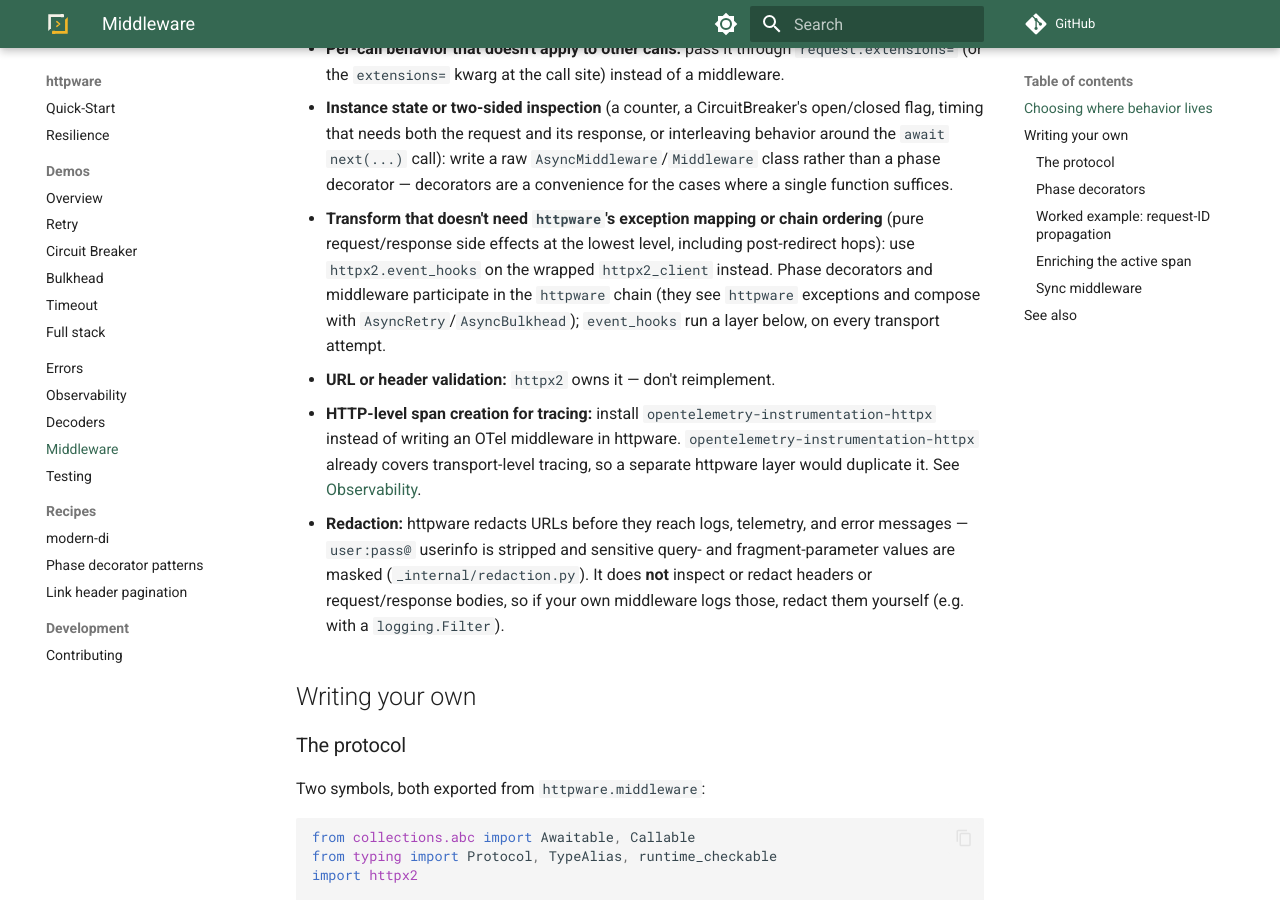
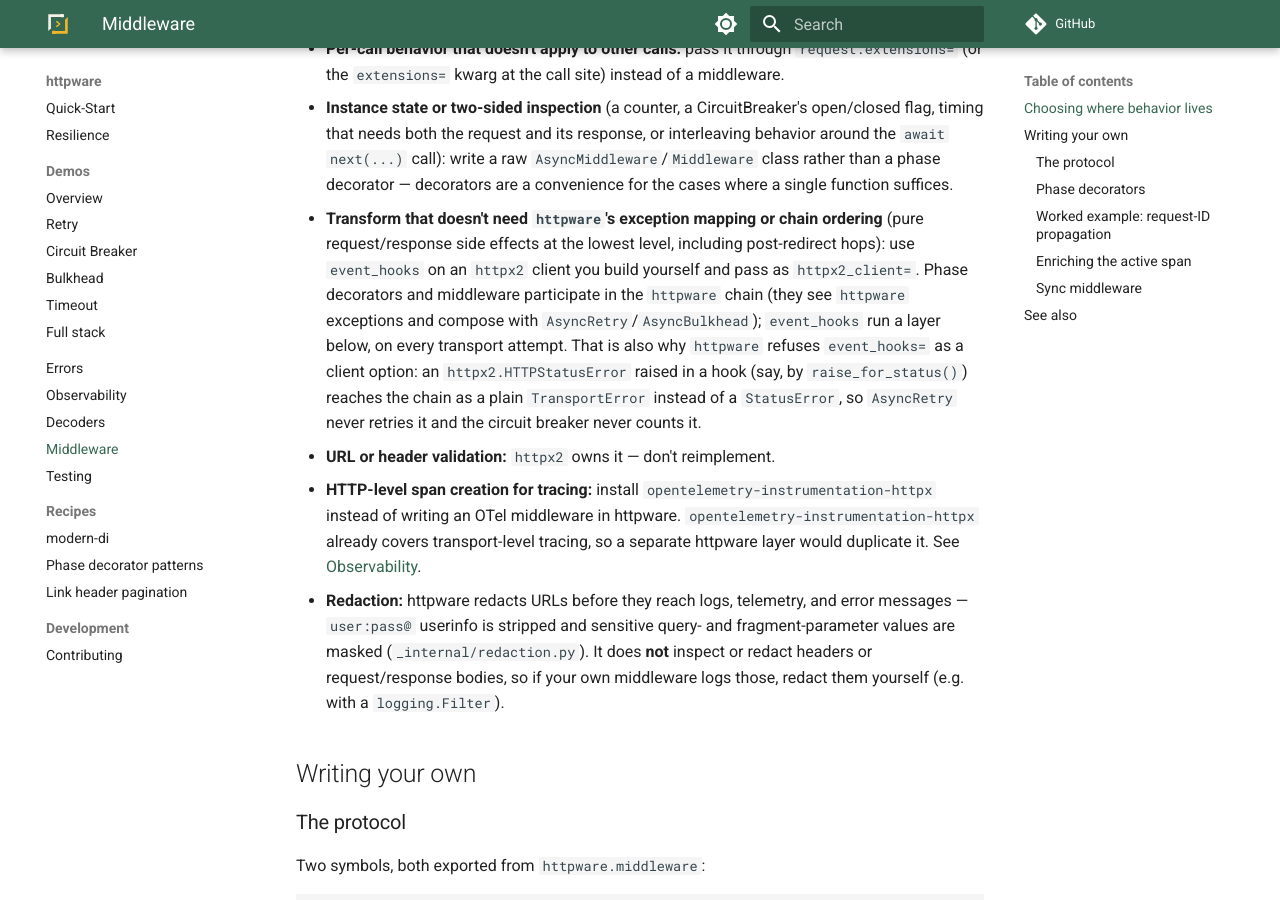
Before and after one commit to modern-python/httpware, an MkDocs documentation site: the page built from docs/middleware.md, in a window 1280 px wide and 900 px high, scrolled down 497 px. Built offline with MkDocs 1.6.1 and Material for MkDocs 9.7.7, drawn with Linux system fonts in a browser that asks for light colours; comment, search, counter and statistics services are not loaded.

Commit message:
docs: point event_hooks at a caller-built httpx2 client (#149)

```diff
--- a/docs/middleware.md
+++ b/docs/middleware.md
@@ -10,7 +10,7 @@ Middleware is for *cross-cutting* concerns — behavior that should apply to eve
 
 - **Per-call behavior that doesn't apply to other calls:** pass it through `request.extensions=` (or the `extensions=` kwarg at the call site) instead of a middleware.
 - **Instance state or two-sided inspection** (a counter, a CircuitBreaker's open/closed flag, timing that needs both the request and its response, or interleaving behavior around the `await next(...)` call): write a raw `AsyncMiddleware`/`Middleware` class rather than a phase decorator — decorators are a convenience for the cases where a single function suffices.
-- **Transform that doesn't need `httpware`'s exception mapping or chain ordering** (pure request/response side effects at the lowest level, including post-redirect hops): use `httpx2.event_hooks` on the wrapped `httpx2_client` instead. Phase decorators and middleware participate in the `httpware` chain (they see `httpware` exceptions and compose with `AsyncRetry`/`AsyncBulkhead`); `event_hooks` run a layer below, on every transport attempt.
+- **Transform that doesn't need `httpware`'s exception mapping or chain ordering** (pure request/response side effects at the lowest level, including post-redirect hops): use `event_hooks` on an `httpx2` client you build yourself and pass as `httpx2_client=`. Phase decorators and middleware participate in the `httpware` chain (they see `httpware` exceptions and compose with `AsyncRetry`/`AsyncBulkhead`); `event_hooks` run a layer below, on every transport attempt. That is also why `httpware` refuses `event_hooks=` as a client option: an `httpx2.HTTPStatusError` raised in a hook (say, by `raise_for_status()`) reaches the chain as a plain `TransportError` instead of a `StatusError`, so `AsyncRetry` never retries it and the circuit breaker never counts it.
 - **URL or header validation:** `httpx2` owns it — don't reimplement.
 - **HTTP-level span creation for tracing:** install `opentelemetry-instrumentation-httpx` instead of writing an OTel middleware in httpware. `opentelemetry-instrumentation-httpx` already covers transport-level tracing, so a separate httpware layer would duplicate it. See [Observability](observability.md).
 - **Redaction:** httpware redacts URLs before they reach logs, telemetry, and error messages — `user:pass@` userinfo is stripped and sensitive query- and fragment-parameter values are masked (`_internal/redaction.py`). It does **not** inspect or redact headers or request/response bodies, so if your own middleware logs those, redact them yourself (e.g. with a `logging.Filter`).
```
